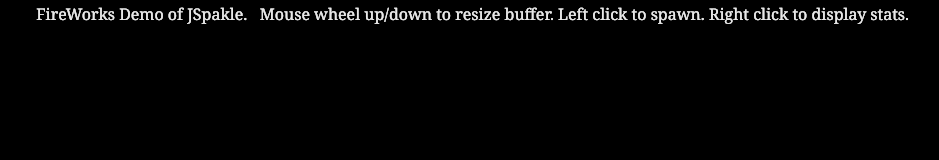
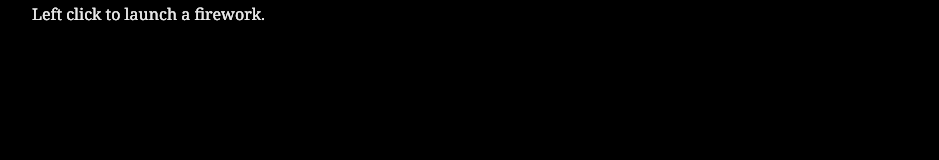
Before and after one commit to ptaffet/firework, a plain HTML site: page index.html in a window 1280 px wide. Shown: the whole page, without its empty margins (68-1007 px from the left). Drawn offline with Linux system fonts and the light colour scheme.

Commit message:
Minor changes

```diff
--- a/FireworksDemo.js
+++ b/FireworksDemo.js
@@ -22,7 +22,7 @@ window.onload = function() {
 
     // start a run loop with this particle engine
        //  -- preDraw erase with a low opacity to make a trail effect.
-       var myTextDrawer = new ga.utility.FadingText(4000, 2000, ' FireWorks Demo of JSpakle.   Mouse wheel up/down to resize buffer. Left click to spawn. Right click to display stats. ', '#FFF', ctx);
+       var myTextDrawer = new ga.utility.FadingText(4000, 2000, 'Left click to launch a firework.', '#FFF', ctx);
 
        var fwPreDraw  = function (ctx) {     ctx.globalAlpha = 0.10;
 							              ctx.fillStyle = '#000';
--- a/index.html
+++ b/index.html
@@ -1,7 +1,7 @@
 <!DOCTYPE html>
 <html>
 <head>
-	<title> JSparkle FireWorks Demo </title>
+   <title>&#127878;.ml</title>
 	<style type="text/css">
 		html,body {
 			background-color: #000;
```
